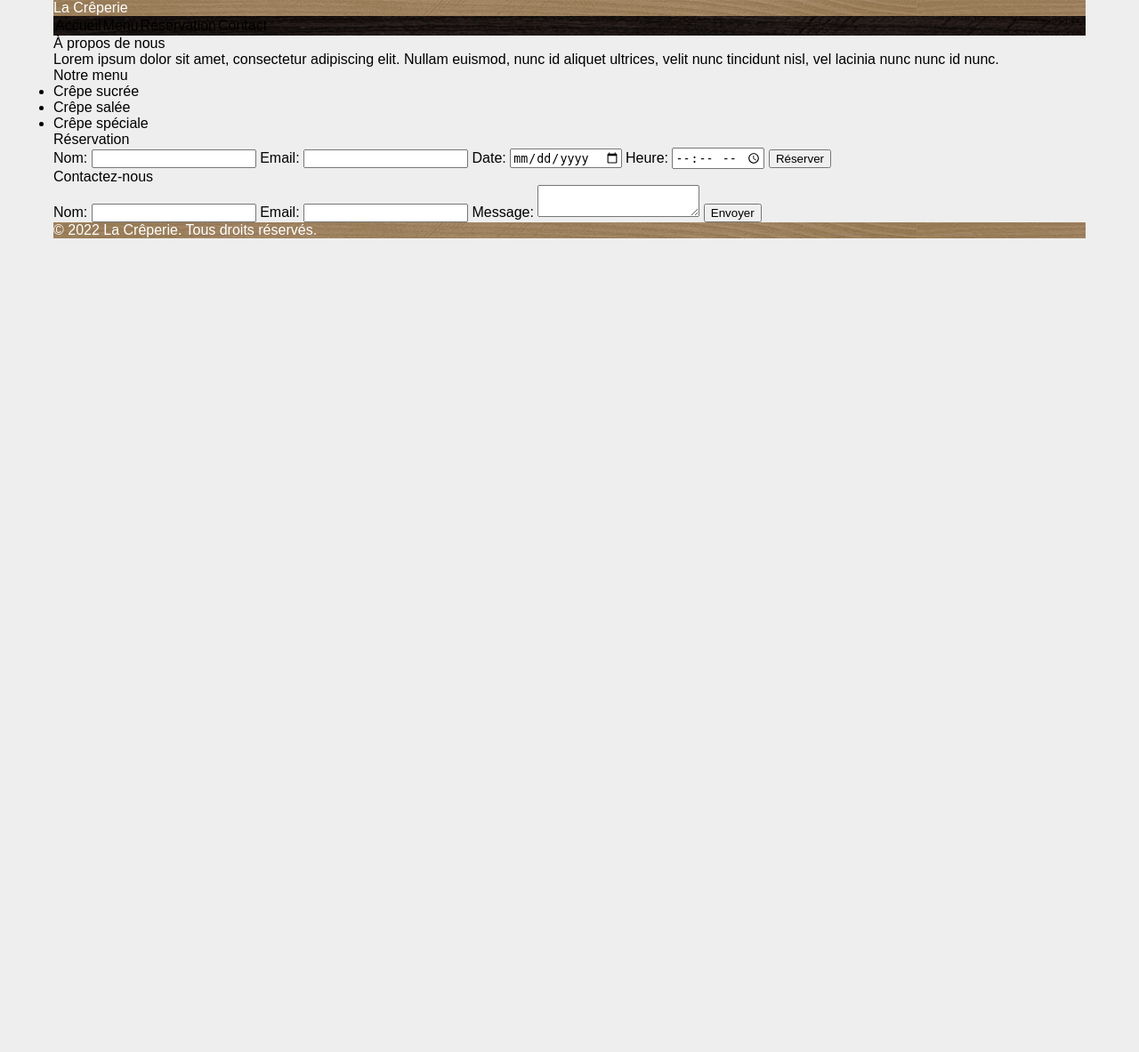
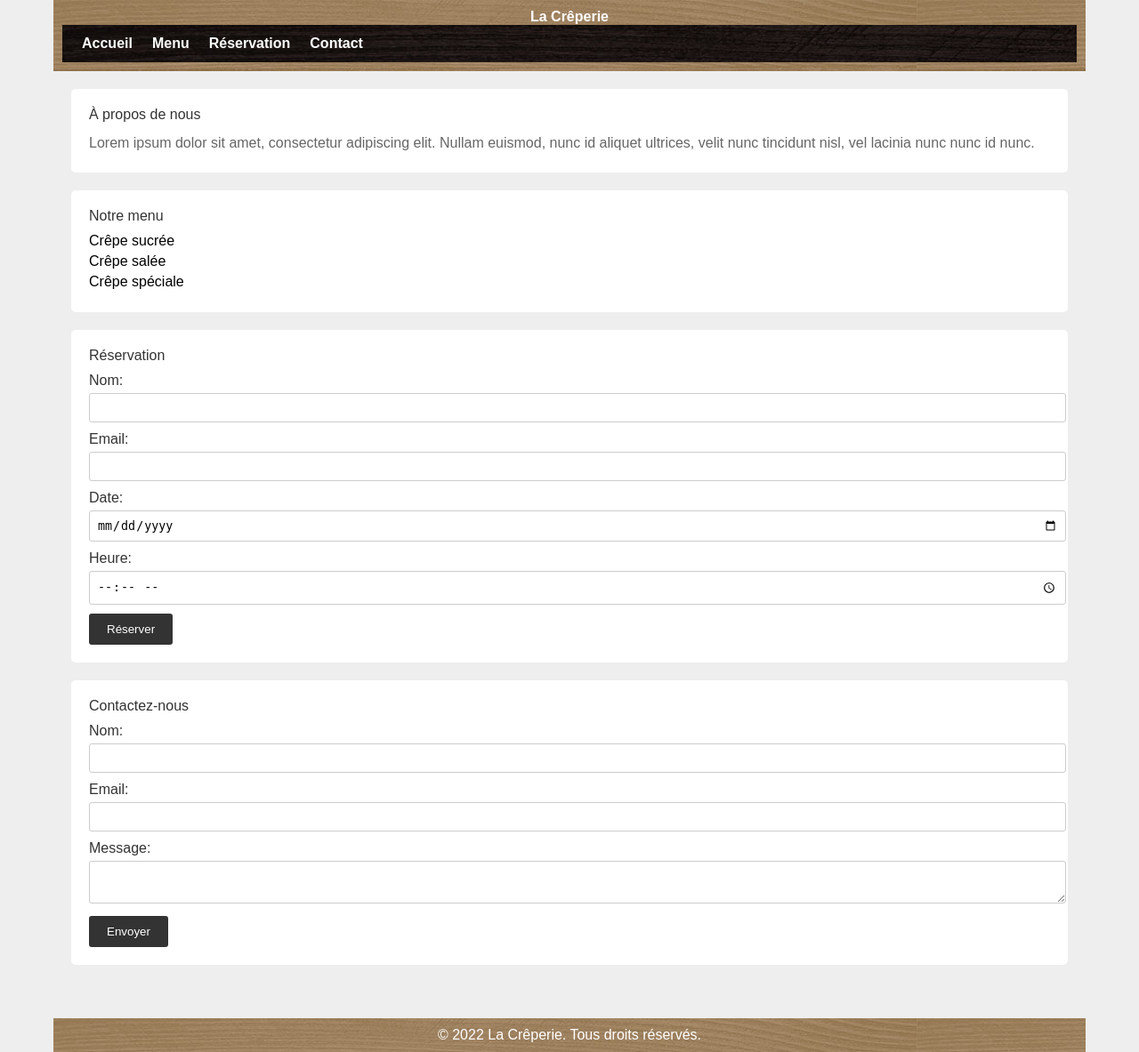
Before and after one commit to Facou-Br/Repo-TP-Crepes, a PHP site: page / in a window 1280 px wide. Shown: the whole page at 89% size. Before the commit the page ends 268 px from the top, so only its background shows below. Run offline with PHP 8.4, Linux system fonts and the light colour scheme; lists and menus that the app fills with data are empty.

Commit message:
Changement index.html + style.css

```diff
--- a/HTML-CSS/style.css
+++ b/HTML-CSS/style.css
@@ -25,16 +25,14 @@ footer, header, hgroup, menu, nav, section {
     display: block;
 }
 /*--- FIN RESET ---*/
-/*CSS Document*/
 
-body{
+/* CSS Document */
+
+body {
     background-color: #EEEEEE;
     color: black;
     font-family: Arial, sans-serif; /* A modifier à la fin */
-}
-
-nav {
-    background-image: url('Images/jpeg/darkwood.jpg');
+    /*padding: 20px; */
 }
 
 #wrapper {
@@ -43,29 +41,141 @@ nav {
     padding: 0 10px;
 }
 
+header {
+    color: white;
+    background-image: url('Images/jpeg/wood.jpg');
+    padding: 10px;
+    text-align: center;
+    font-weight: bold;
+}
+
+nav {
+    background-image: url('Images/jpeg/darkwood.jpg');
+    padding: 10px;
+    text-align: center;
+}
+
+
 footer, header {
     color: white;
     background-image: url('Images/jpeg/wood.jpg');
 }
 
 nav a, nav a:active {
-    color: black;
+    color: white;
     text-decoration: none;
+    margin: 0 10px;
 }
 
 nav a:hover {
     text-decoration: underline;
 }
 
+main {
+    padding: 20px;
+}
+
+section {
+    margin-bottom: 20px;
+    padding: 20px;
+    background-color: white;
+    border-radius: 5px;
+}
+
+section h2 {
+    color: #333333;
+    margin-bottom: 10px;
+}
+
+section p {
+    color: #666666;
+    line-height: 1.6;
+}
+
+section ul {
+    list-style-type: none;
+}
+
+section ul li {
+    margin-bottom: 5px;
+}
+
+form {
+    margin-top: 10px;
+}
+
+label {
+    display: block;
+    margin-bottom: 5px;
+    color: #333333;
+}
+
+input, textarea {
+    width: 100%;
+    padding: 8px;
+    margin-bottom: 10px;
+    border: 1px solid #CCCCCC;
+    border-radius: 3px;
+}
+
+button {
+    background-color: #333333;
+    color: white;
+    padding: 10px 20px;
+    border: none;
+    border-radius: 3px;
+    cursor: pointer;
+}
+
+button:hover {
+    background-color: #555555;
+}
+
+footer {
+    color: white;
+    background-image: url('Images/jpeg/wood.jpg');
+    text-align: center;
+    padding: 10px;
+    margin-top: 20px;
+}
 
 .left{
     float : left;
 }
+
 .right{
     float : right;
 }
 
-
 .clear {
     clear: both;
 }
+
+
+/********** M E D I A  Q U E R Y **********/
+@media (max-width: 768px) {
+    header {
+        padding: 20px;
+    }
+
+    nav {
+        padding: 10px 0;
+    }
+
+    nav a,
+    nav a:active {
+        margin: 0 5px;
+    }
+
+    main {
+        padding: 10px;
+    }
+
+    section {
+        padding: 15px;
+    }
+
+    button {
+        padding: 8px 16px;
+    }
+}
```
Also changed, not shown: HTML-CSS/index.html (line endings or trailing spaces).
